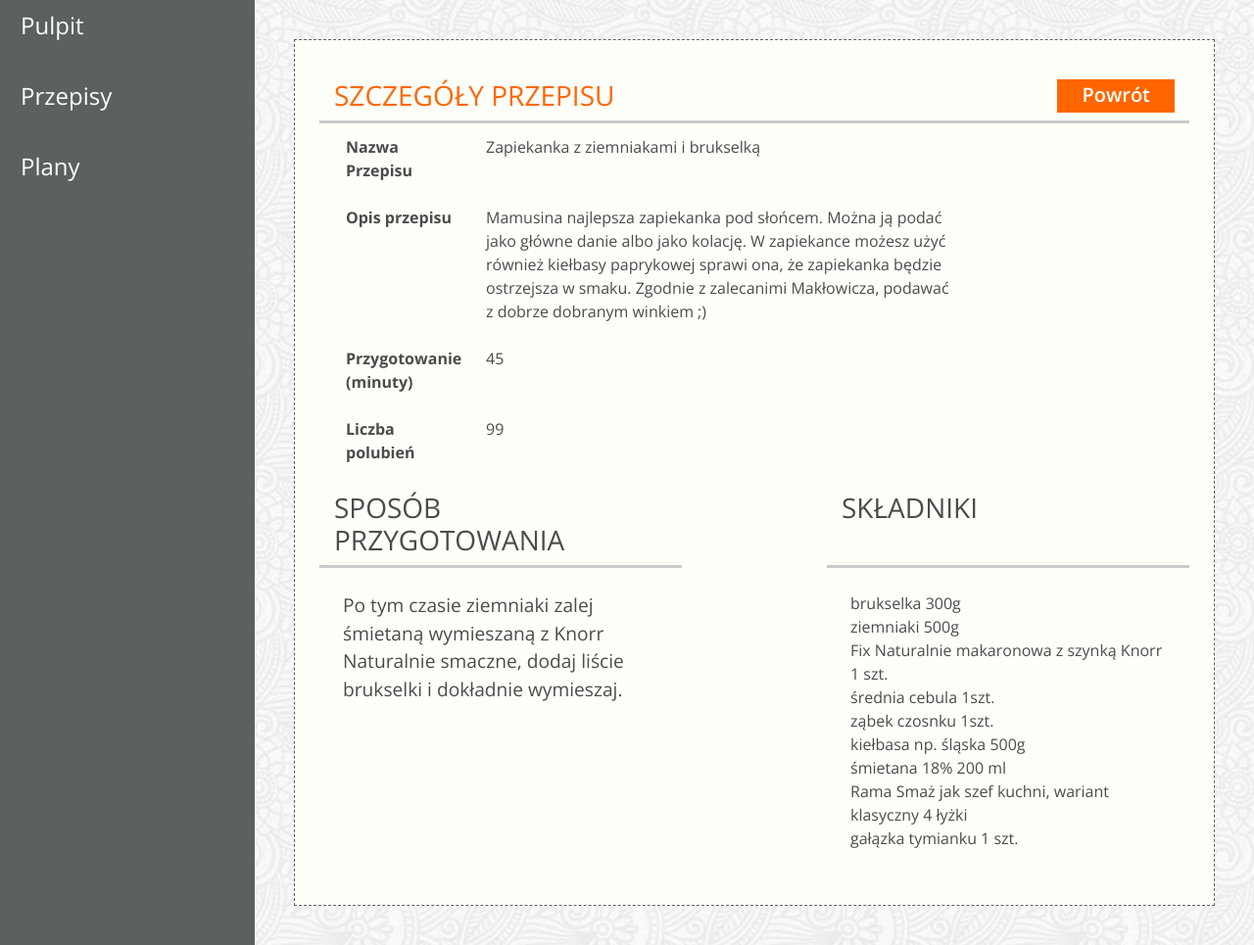
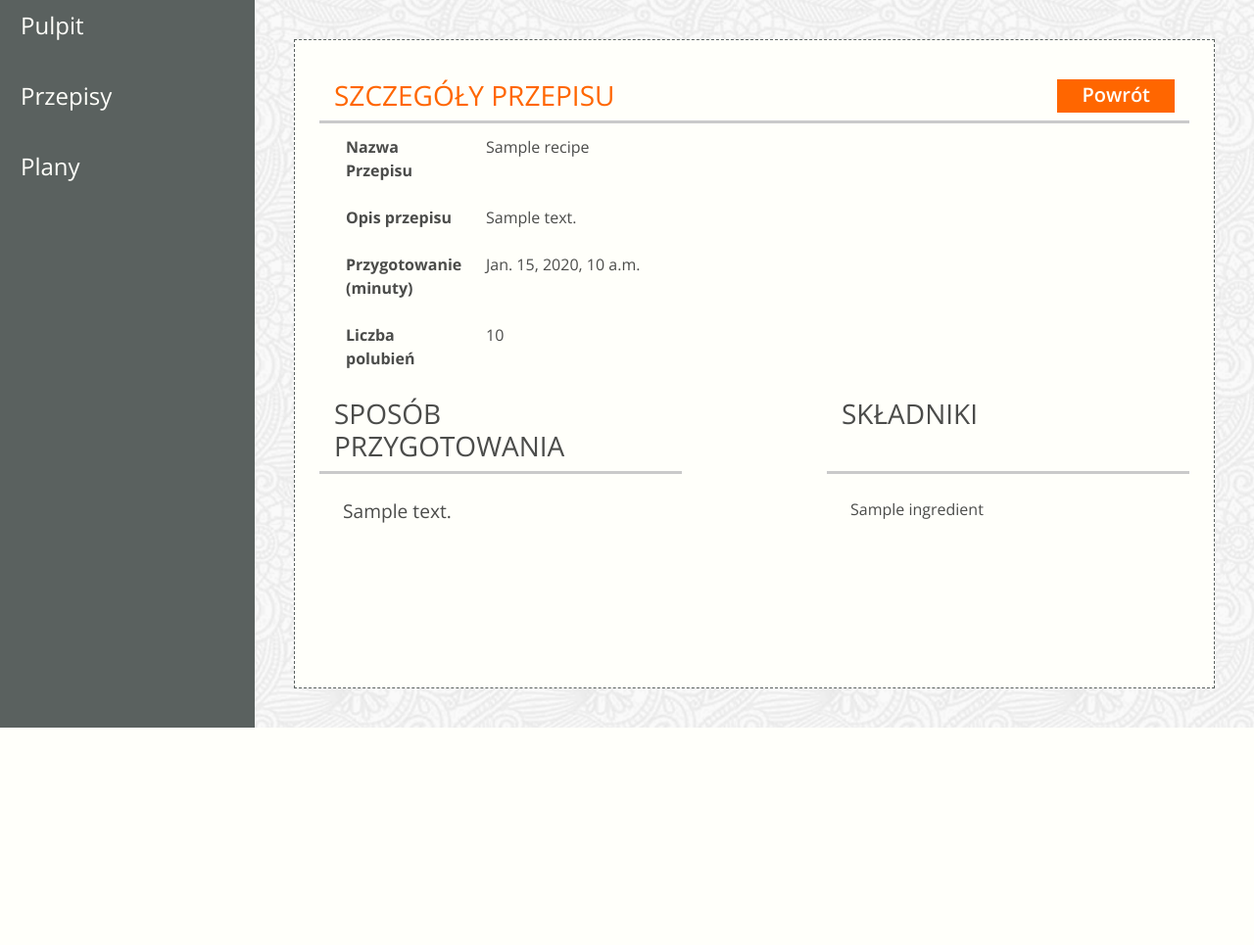
Before and after one commit to Luba-dotcam/Jedzonko, a Django app: template jedzonko/templates/app-recipe-details.html in a window 1280 px wide. Shown: the part 84-1049 px from the top of the page at 98% size. After the commit the page ends 827 px from the top, so only its background shows below. Run offline with Django 3.2, Linux system fonts and the light colour scheme; the template is opened without the code that fills it: most values are stand-ins (such as "Sample title", 1, 10 or a date in 2020); some libraries are stand-ins or nearby versions; some web fonts are replaced.

Commit message:
Szczegółowy widok przepisu

```diff
--- a/jedzonko/templates/app-recipe-details.html
+++ b/jedzonko/templates/app-recipe-details.html
@@ -18,28 +18,24 @@
             <tr class="d-flex">
                 <th scope="row" class="col-2">Nazwa Przepisu</th>
                 <td class="col-7">
-                    Zapiekanka z ziemniakami i brukselką
+                    {{ recipe.name }}
                 </td>
             </tr>
             <tr class="d-flex">
                 <th scope="row" class="col-2">Opis przepisu</th>
-                <td class="col-7">Mamusina najlepsza zapiekanka pod słońcem.
-                    Można ją podać jako główne danie albo jako kolację. W
-                    zapiekance możesz użyć również kiełbasy paprykowej sprawi
-                    ona, że zapiekanka będzie ostrzejsza w smaku. Zgodnie z
-                    zalecanimi Makłowicza, podawać z dobrze dobranym winkiem ;)
+                <td class="col-7">{{ recipe.description }}
                 </td>
             </tr>
             <tr class="d-flex">
                 <th scope="row" class="col-2">Przygotowanie (minuty)</th>
                 <td class="col-7">
-                    45
+                    {{ recipe.preparation_time }}
                 </td>
             </tr>
              <tr class="d-flex">
                 <th scope="row" class="col-2">Liczba polubień</th>
                 <td class="col-7">
-                    99
+                    {{ recipe.votes }}
                 </td>
             </tr>
             </tbody>
@@ -54,21 +50,13 @@
         </div>
         <div class="row d-flex">
             <div class="col-5 p-4">
-                <p>Po tym czasie ziemniaki zalej śmietaną wymieszaną z Knorr
-                    Naturalnie smaczne, dodaj liście brukselki i dokładnie
-                    wymieszaj.</p>
+                <p>{{ recipe.description_preparing }}</p>
             </div>
             <div class="col-2"></div>
             <ul class="col-5 p-4 list-unstyled">
-                <li>brukselka 300g</li>
-                <li>ziemniaki 500g</li>
-                <li>Fix Naturalnie makaronowa z szynką Knorr 1 szt.</li>
-                <li>średnia cebula 1szt.</li>
-                <li>ząbek czosnku 1szt.</li>
-                <li>kiełbasa np. śląska 500g</li>
-                <li>śmietana 18% 200 ml</li>
-                <li>Rama Smaż jak szef kuchni, wariant klasyczny 4 łyżki</li>
-                <li>gałązka tymianku 1 szt.</li>
+                {% for ingredient in ingredients %}
+                    <li>{{ ingredient }}</li>
+                {% endfor %}
             </ul>
         </div>
 
--- a/jedzonko/views.py
+++ b/jedzonko/views.py
@@ -56,7 +56,8 @@ class RecipeAddView(View):
 class RecipeDetailsView(View):
     def get(self, request, recipe_id):
         recipe = Recipe.objects.get(id=recipe_id)
-        return render(request, 'app-recipe-details.html', context={"recipe": recipe})
+        ingredients = recipe.ingredients.split(',')
+        return render(request, 'app-recipe-details.html', context={"recipe": recipe, 'ingredients': ingredients})
 
 
 class RecipeModifyView(View):
```
